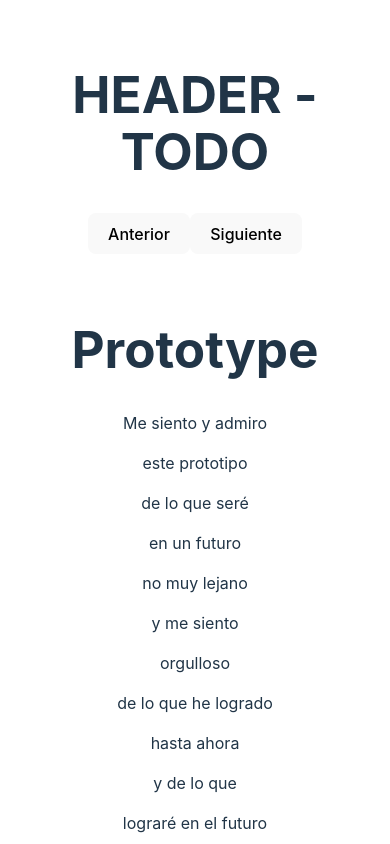
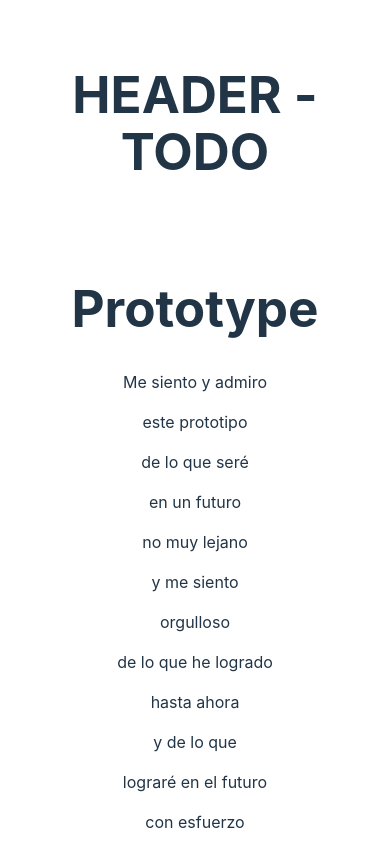
Before and after one commit to 1gnale/POOP-ts, a React (Vite) app: page / in a window 390 px wide. Shown: the top 844 px of the page. Built offline with nearby package versions, Linux system fonts and the light colour scheme.

Commit message:
feat: mobile card can be swiped to left or right to navegate

```diff
--- a/src/components/mobileCardPoemContainer/MobileCardPoemContainer.tsx
+++ b/src/components/mobileCardPoemContainer/MobileCardPoemContainer.tsx
@@ -1,4 +1,5 @@
 import React from "react";
+import { useSwipeable } from 'react-swipeable';
 import MobileCard from "../mobileCard/mobileCard";
 import Prototype from "../prototype/prototype";
 import { Poem } from "../../types";
@@ -11,16 +12,21 @@ interface MobileCardPoemContainerProps {
   const MobileCardPoemContainer: React.FC<MobileCardPoemContainerProps> = ({ poems }) => {
     const { currentPoemIndex, nextPoem, prevPoem } = usePoemIndex(poems);
 
+    const handlers = useSwipeable({
+      onSwipedLeft: () => nextPoem(),
+      onSwipedRight: () => prevPoem(),
+      preventScrollOnSwipe: true,
+      trackMouse: true
+    });
+
     const poem = poems[currentPoemIndex];
+
     return (
-        <div>
-            <button onClick={prevPoem}>Anterior</button>
-            <button onClick={nextPoem}>Siguiente</button>
+      <div {...handlers}  id="swiper">
         <MobileCard title={poem.title}>
           <Prototype poem={poem.text} />
         </MobileCard>
       </div>
-
     );
   }
 
```
Lines whose indentation alone changed are shown as unchanged.
